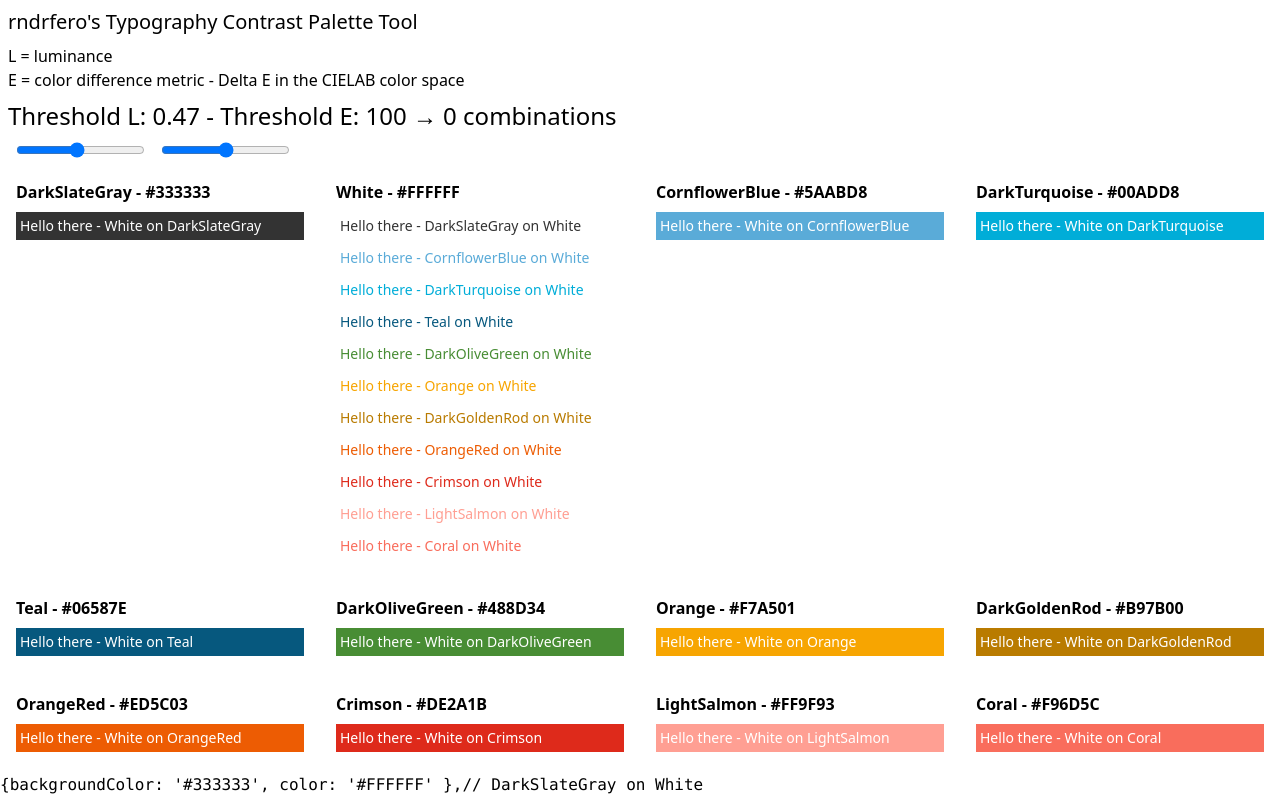
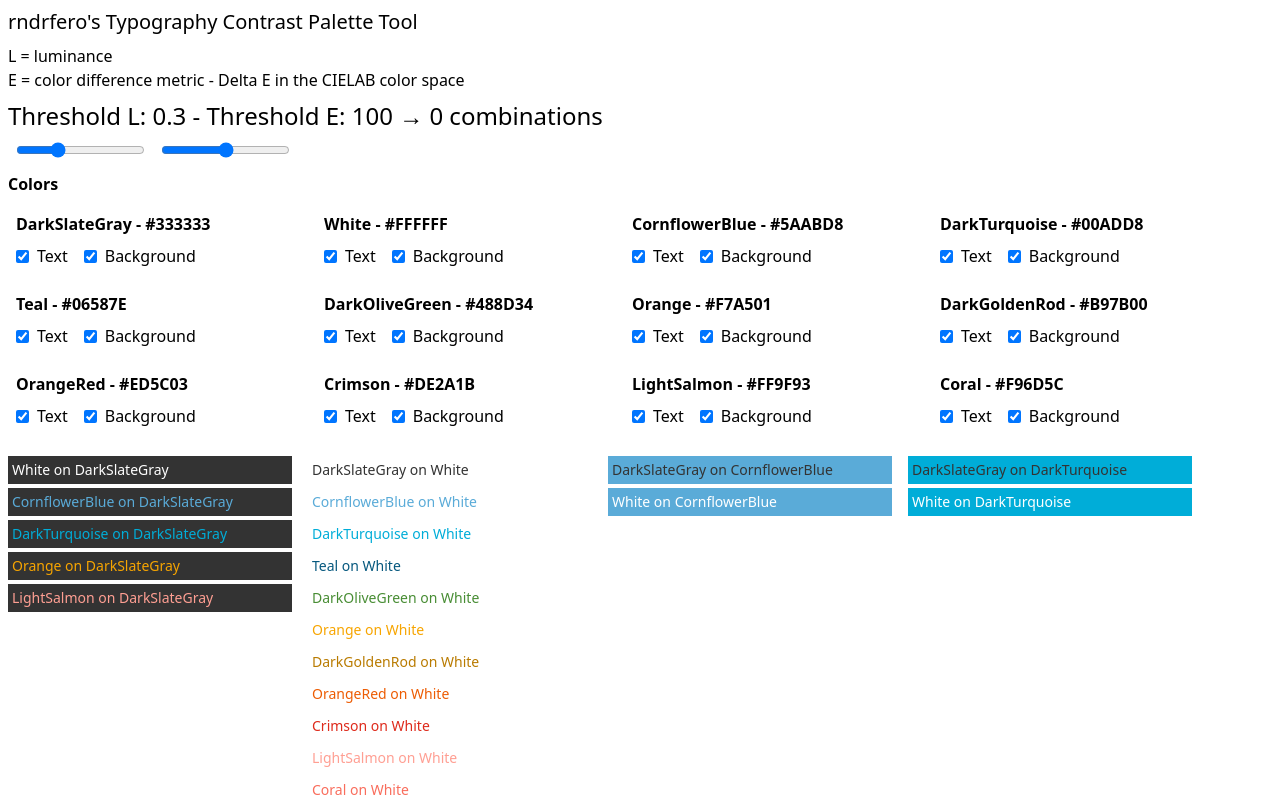
Before and after one commit to rndrfero/rndrfero-palette-generator, a Nuxt app: page /palette in a window 1280 px wide. Shown: the top 800 px of the page. Built offline with nearby package versions, Linux system fonts and the light colour scheme.

Commit message:
refactor: improve palette layout and color selection UI

```diff
--- a/pages/palette.vue
+++ b/pages/palette.vue
@@ -42,24 +42,38 @@
       </div>
     </div>
 
-    <div class="grid grid-cols-4 gap-4 m-2">
-      <div v-for="(row, key) in grid" :key="key" class="p-2">
-        <div class="">
-          <!-- <h2 class="title"> </h2> -->
-          <div class="font-bold mb-2">{{ colorName(row.color) }} - {{ row.color }}</div>
-          <div>
-            <!-- text: <input v-model="colors[key].isText" type="checkbox" /> bg:
-            <input v-model="colors[key].isBackground" type="checkbox" /> -->
+    <!-- COLORS -->
+
+    <div class="m-2">
+      <div class="font-bold mb-2">Colors</div>
+      <div class="flex flex-wrap gap-2">
+        <div v-for="(color, key) in colors" :key="key" class="p-2 w-full max-w-[300px]">
+          <div class="font-bold mb-2">{{ colorName(color.value) }} - {{ color.value }}</div>
+          <div class="flex gap-4">
+            <label class="flex items-center gap-2">
+              <input type="checkbox" v-model="color.isText" />
+              <span>Text</span>
+            </label>
+            <label class="flex items-center gap-2">
+              <input type="checkbox" v-model="color.isBackground" />
+              <span>Background</span>
+            </label>
+          </div>
+        </div>
+      </div>
     </div>
 
+    <!-- COLOR COMBINATIONS -->
+
+    <div class="flex flex-wrap gap">
+      <div v-for="(row, key) in grid" :key="key" class="p-2 w-full max-w-[300px]">
           <div
-            v-for="(cellColor, key2) in row.colors"
+            v-for="(textColor, key2) in row.colors"
             :key="key2"
-            :style="{ color: cellColor, backgroundColor: row.color }"
+            :style="{ color: textColor, backgroundColor: row.color }"
           >
             <div class="inner text-sm my-1 p-1">
-              Hello there - {{ colorName(cellColor) }} on {{ colorName(row.color) }}
-            </div>
+              {{ colorName(textColor) }} on {{ colorName(row.color) }}
             </div>
           </div>
       </div>
@@ -82,7 +96,7 @@ export default {
   },
   data: () => {
     return {
-      thresholdL: 0.47,
+      thresholdL: 0.3,
       thresholdE: 100,
       colors: [
         { value: "#333333", isText: true, isBackground: true }, // black
@@ -102,9 +116,6 @@ export default {
   },
 
   computed: {
-    tinycolor() {
-      return tinycolor;
-    },
     backgroundColors() {
       return this.colors.filter(({ isBackground }) => isBackground);
     },
@@ -112,7 +123,8 @@ export default {
       return this.colors.filter(({ isText }) => isText);
     },
     grid() {
-      return this.backgroundColors.map(({ value }) => {
+      return this.backgroundColors
+        .map(({ value }) => {
           const row = { color: value, colors: [] };
 
           this.textColors.forEach((x) => {
@@ -121,7 +133,8 @@ export default {
             }
           });
           return row;
-      });
+        })
+        .filter(row => row.colors.length > 0);
     },
     count() {
       return this.grid.reduce((total, row) => {
```
Lines whose indentation alone changed are shown as unchanged.
